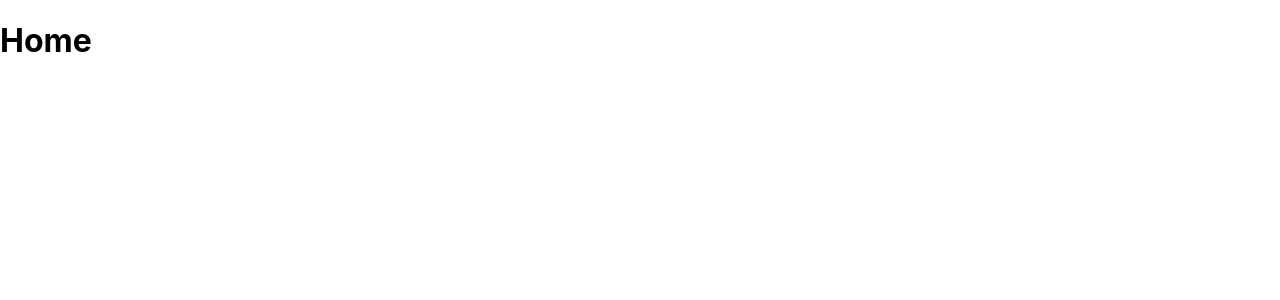
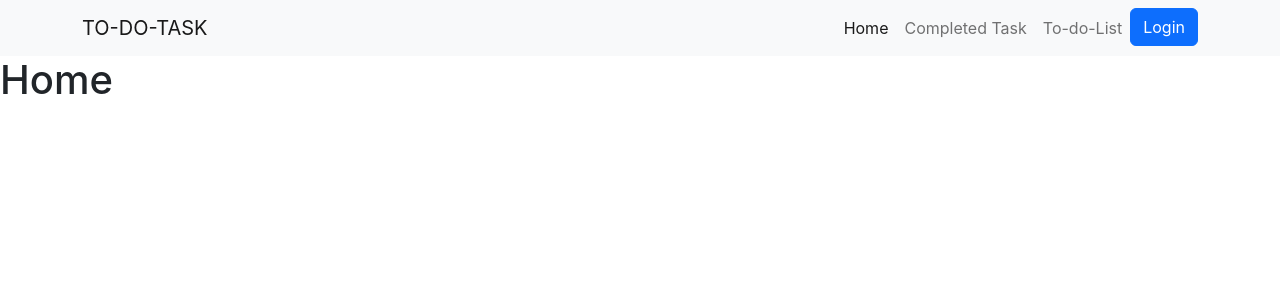
Before and after one commit to Rafat-Web-Developer/to-do-task-client, a React (Create React App) app: page / in a window 1280 px wide. Shown: the top 300 px of the page. Built offline with nearby package versions, Linux system fonts and the light colour scheme.

Commit message:
Design Navbar page

```diff
--- a/public/index.html
+++ b/public/index.html
@@ -10,34 +10,15 @@
       content="Web site created using create-react-app"
     />
     <link rel="apple-touch-icon" href="%PUBLIC_URL%/logo192.png" />
-    <!--
-      manifest.json provides metadata used when your web app is installed on a
-      user's mobile device or desktop. See https://developers.google.com/web/fundamentals/web-app-manifest/
-    -->
+    <link href="https://cdn.jsdelivr.net/npm/bootstrap@5.2.0-beta1/dist/css/bootstrap.min.css" rel="stylesheet" integrity="sha384-0evHe/X+R7YkIZDRvuzKMRqM+OrBnVFBL6DOitfPri4tjfHxaWutUpFmBp4vmVor" crossorigin="anonymous">
     <link rel="manifest" href="%PUBLIC_URL%/manifest.json" />
-    <!--
-      Notice the use of %PUBLIC_URL% in the tags above.
-      It will be replaced with the URL of the `public` folder during the build.
-      Only files inside the `public` folder can be referenced from the HTML.
 
-      Unlike "/favicon.ico" or "favicon.ico", "%PUBLIC_URL%/favicon.ico" will
-      work correctly both with client-side routing and a non-root public URL.
-      Learn how to configure a non-root public URL by running `npm run build`.
-    -->
     <title>React App</title>
   </head>
   <body>
     <noscript>You need to enable JavaScript to run this app.</noscript>
     <div id="root"></div>
-    <!--
-      This HTML file is a template.
-      If you open it directly in the browser, you will see an empty page.
 
-      You can add webfonts, meta tags, or analytics to this file.
-      The build step will place the bundled scripts into the <body> tag.
-
-      To begin the development, run `npm start` or `yarn start`.
-      To create a production bundle, use `npm run build` or `yarn build`.
-    -->
+    <script src="https://cdn.jsdelivr.net/npm/bootstrap@5.2.0-beta1/dist/js/bootstrap.bundle.min.js" integrity="sha384-pprn3073KE6tl6bjs2QrFaJGz5/SUsLqktiwsUTF55Jfv3qYSDhgCecCxMW52nD2" crossorigin="anonymous"></script>
   </body>
 </html>
--- a/src/App.js
+++ b/src/App.js
@@ -2,10 +2,12 @@
 
 import { Routes, Route } from "react-router-dom";
 import Home from "./Pages/Home/Home";
+import Navbar from "./Pages/shared/Navbar";
 
 function App() {
   return (
     <>
+      <Navbar></Navbar>
       <Routes>
         <Route path="/" element={<Home></Home>}></Route>
       </Routes>
--- a/src/Pages/shared/Navbar.js
+++ b/src/Pages/shared/Navbar.js
@@ -1,10 +1,52 @@
 import React from "react";
+import { Link } from "react-router-dom";
 
 const Navbar = () => {
   return (
-    <div>
-      <h1>Navbar</h1>
-    </div>
+    <header>
+      <nav className="navbar navbar-expand-lg bg-light">
+        <div className="container">
+          <Link className="navbar-brand" to="/">
+            TO-DO-TASK
+          </Link>
+          <button
+            className="navbar-toggler"
+            type="button"
+            data-bs-toggle="collapse"
+            data-bs-target="#navbarNav"
+            aria-controls="navbarNav"
+            aria-expanded="false"
+            aria-label="Toggle navigation"
+          >
+            <span className="navbar-toggler-icon"></span>
+          </button>
+          <div className="collapse navbar-collapse" id="navbarNav">
+            <ul className="navbar-nav ms-auto">
+              <li className="nav-item">
+                <Link className="nav-link active" aria-current="page" to="/">
+                  Home
+                </Link>
+              </li>
+              <li className="nav-item">
+                <Link className="nav-link" to="/completedTask">
+                  Completed Task
+                </Link>
+              </li>
+              <li className="nav-item">
+                <Link className="nav-link" to="/toDoList">
+                  To-do-List
+                </Link>
+              </li>
+              <li className="nav-item">
+                <Link className="btn btn-primary" to="/login">
+                  Login
+                </Link>
+              </li>
+            </ul>
+          </div>
+        </div>
+      </nav>
+    </header>
   );
 };
 
```
